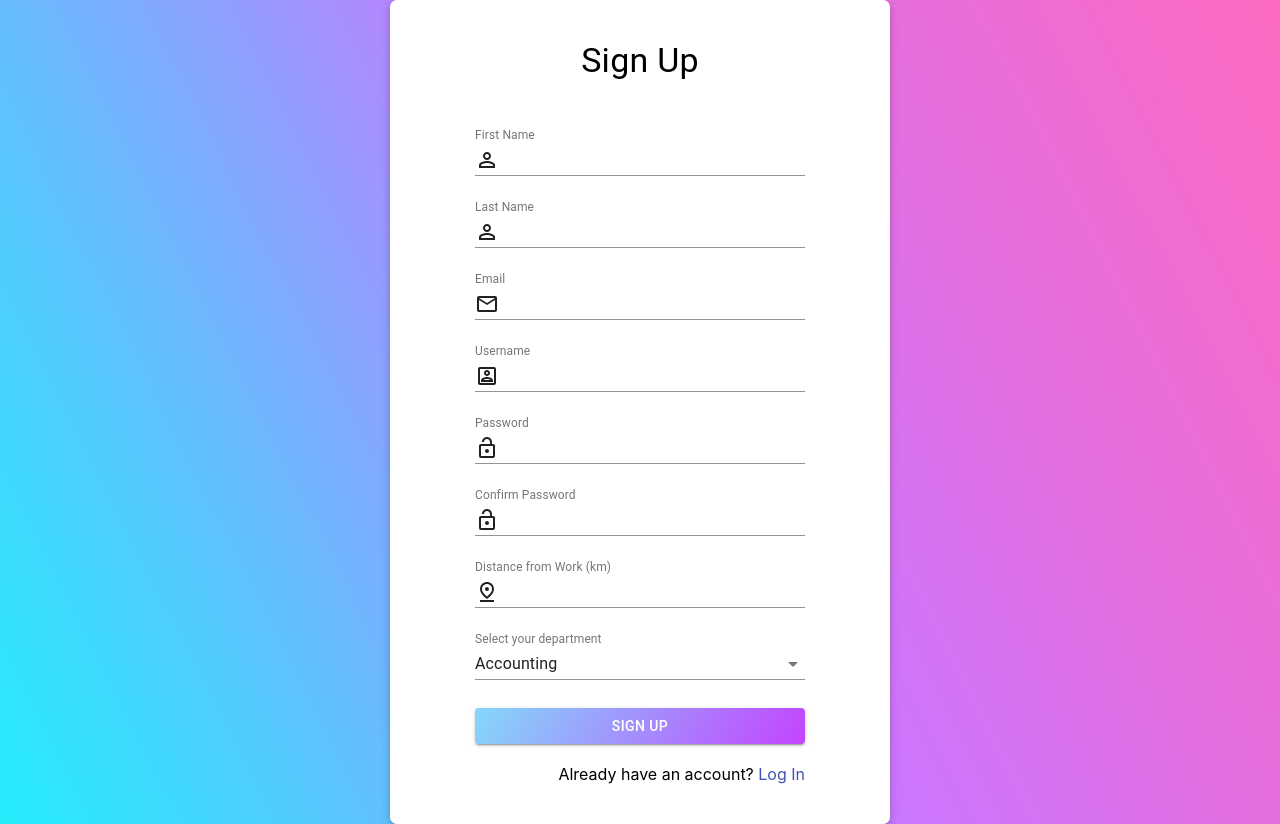
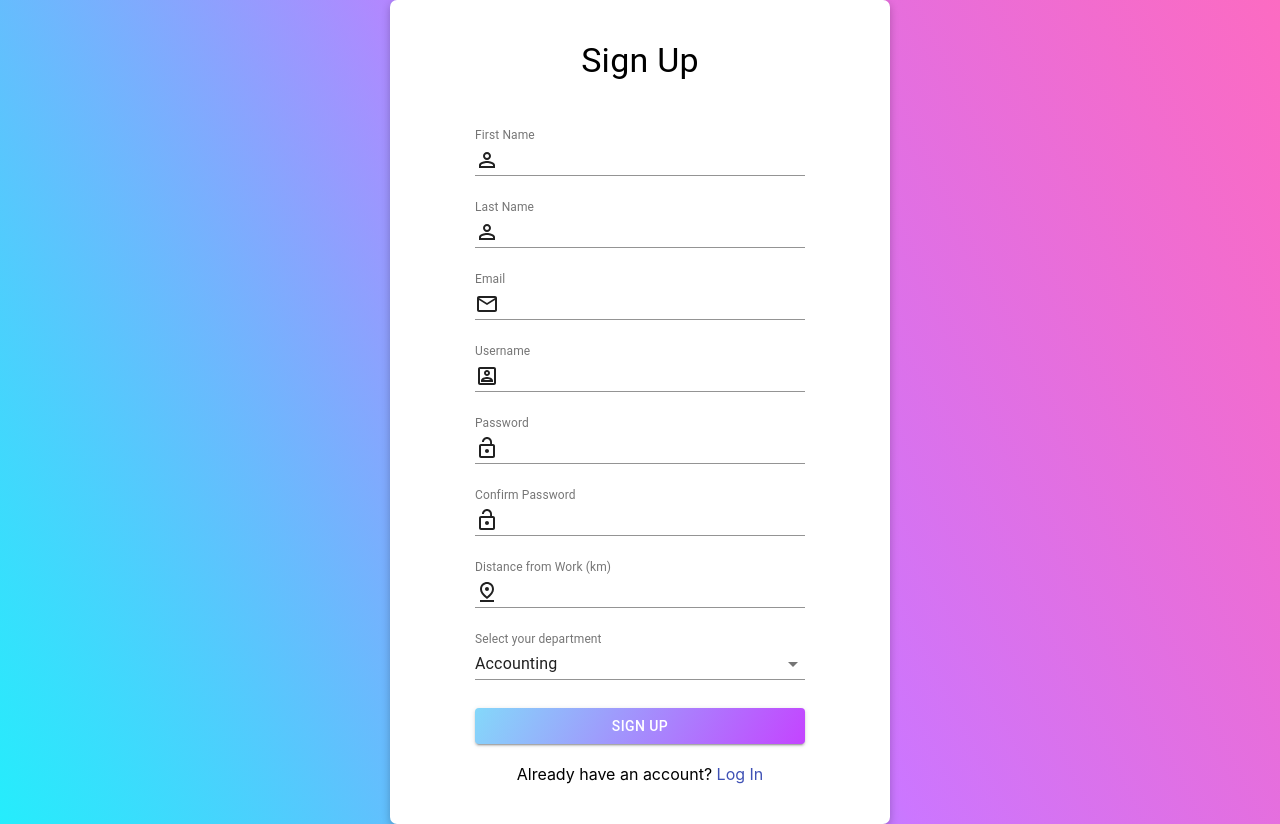
Before and after one commit to FluroWhiteSnow/Sustainability-front-end, a React (Create React App) app: page /sign-up in a window 1280 px wide. Built offline with nearby package versions, Linux system fonts and the light colour scheme.

Commit message:
center alligned links

```diff
--- a/src/components/Login.jsx
+++ b/src/components/Login.jsx
@@ -173,7 +173,7 @@ export default function Login({ history }) {
               </Button>
               <div style={{ height: 20 }} />
               <ThemeProvider theme={theme}>
-                <Typography variant="SignUp" align="right">
+                <Typography variant="SignUp" align="center">
                   Dont have an account?{" "}
                   <Link
                     href="/sign-up"
--- a/src/components/SignUp.jsx
+++ b/src/components/SignUp.jsx
@@ -282,7 +282,7 @@ export default function SignUp({ history }) {
               </Button>
               <div style={{ height: 20 }} />
               <ThemeProvider theme={theme}>
-                <Typography variant="SignUp" align="right">
+                <Typography variant="SignUp" align="center">
                   Already have an account?{" "}
                   <Link
                     variant="LogIn"
```
